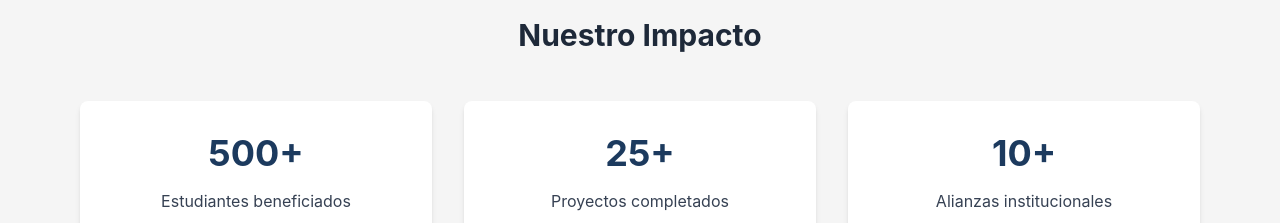
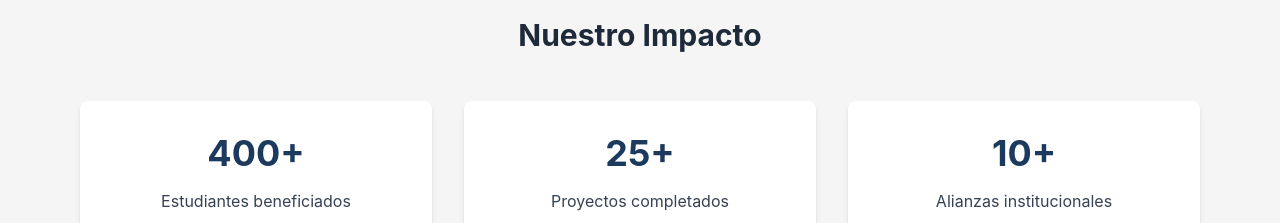
Before and after one commit to Proyecto-San-Marcos/proyectosanmarcos-static, a React (Vite) app: page / in a window 1280 px wide. Shown: the part 1340-1563 px from the top of the page. Built offline with nearby package versions, Linux system fonts and the light colour scheme.

Commit message:
Mejora en el conteo

```diff
--- /dev/null
+++ b/src/components/Counter.jsx
@@ -0,0 +1,43 @@
+import { useEffect, useRef, useState } from 'react';
+
+const Counter = ({ target, className, textLeft }) => {
+  const [count, setCount] = useState(0);
+  const ref = useRef();
+  const started = useRef(false);
+
+  useEffect(() => {
+    const observer = new IntersectionObserver(([entry]) => {
+      if (entry.isIntersecting && !started.current) {
+        started.current = true;
+        let current = 0;
+
+        const duration = 2000; // duración total en ms
+        const steps = Math.min(target, 100); // máximo 100 pasos para suavidad
+        const stepTime = duration / steps;
+        const stepValue = target / steps;
+
+        const interval = setInterval(() => {
+          current += stepValue;
+          if (current >= target) {
+            clearInterval(interval);
+            setCount(target);
+          } else {
+            setCount(Math.round(current));
+          }
+        }, stepTime);
+      }
+    }, { threshold: 0.5 });
+
+    observer.observe(ref.current);
+
+    return () => observer.disconnect();
+  }, [target]);
+
+  return (
+    <div ref={ref} className={className}>
+      {count}{textLeft}
+    </div>
+  );
+};
+
+export default Counter;
--- a/src/pages/Home.jsx
+++ b/src/pages/Home.jsx
@@ -1,6 +1,7 @@
 import { useState, useEffect } from "react";
 import Footer from "../components/Footer";
 import CardProject from "../components/CardProject";
+import Counter from "../components/Counter";
 
 const Home = () => {
   const [isVisible, setIsVisible] = useState(false);
@@ -43,6 +44,7 @@ const Home = () => {
               <button className="btn bg-transparent border border-white text-white hover:bg-white hover:text-primary px-8 py-3">
                 Conoce Más
               </button>
+
             </div>
           </div>
         </div>
@@ -96,15 +98,15 @@ const Home = () => {
 
             <div className="grid grid-cols-1 md:grid-cols-3 gap-8">
               <div className="bg-white p-8 rounded-lg shadow-md text-center">
-                <div className="text-primary text-4xl font-bold mb-4">500+</div>
+                <Counter target={400} textLeft={'+'} className="text-primary text-4xl font-bold mb-4" />
                 <p className="text-gray-700">Estudiantes beneficiados</p>
               </div>
               <div className="bg-white p-8 rounded-lg shadow-md text-center">
-                <div className="text-primary text-4xl font-bold mb-4">25+</div>
+                <Counter target={25} textLeft={'+'} className="text-primary text-4xl font-bold mb-4" />
                 <p className="text-gray-700">Proyectos completados</p>
               </div>
               <div className="bg-white p-8 rounded-lg shadow-md text-center">
-                <div className="text-primary text-4xl font-bold mb-4">10+</div>
+              <Counter target={10} textLeft={'+'} className="text-primary text-4xl font-bold mb-4" />
                 <p className="text-gray-700">Alianzas institucionales</p>
               </div>
             </div>
```
